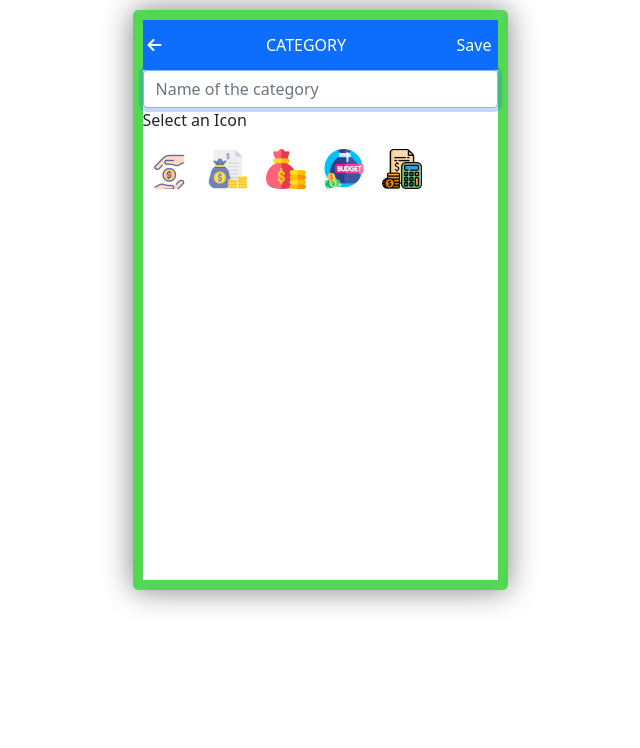
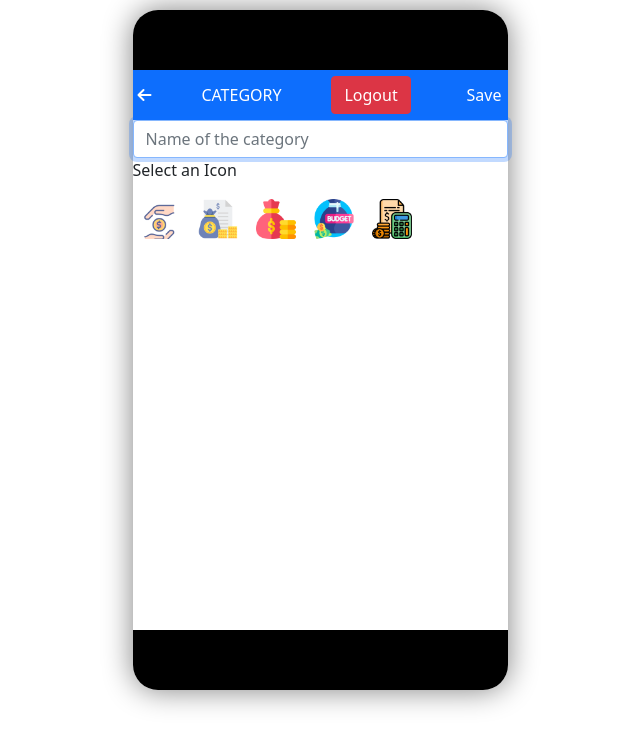
Before and after one commit to DilsherB/ror-budget-maker, a Rails app: page /groups/new in a window 1280 px wide. Shown: the top 748 px of the page, without its empty margins (320-960 px from the left). Run offline with Rails 7, Linux system fonts and the light colour scheme; the visitor is signed in with stand-in values (Sample User, id 1); some libraries are stand-ins or nearby versions.

Commit message:
some tweaks made

```diff
--- a/app/assets/stylesheets/application.css
+++ b/app/assets/stylesheets/application.css
@@ -18,9 +18,10 @@
   margin: 10px auto;
   width: 375px;
   height: max-content;
-  border: 10px solid rgb(84, 215, 84);
+  border: 16px solid #000;
+  border-width: 60px 0;
   box-shadow: 0 0 30px gray;
-  border-radius: 5px;
+  border-radius: 25px;
 }
 
 .d-none {
--- a/app/views/groups/new.html.erb
+++ b/app/views/groups/new.html.erb
@@ -6,6 +6,9 @@
           <i class="fas fa-arrow-left" style="margin-left: 5px;"></i>
         <% end %>
         <span>CATEGORY</span>
+        <% if user_signed_in? %>
+          <%= button_to 'Logout', destroy_user_session_path, method: :delete, class: "btn btn-danger" %>
+        <% end %>
         <%= form.submit "Save", class: "text-white mr-3 bg-transparent border-0", style: "cursor: pointer;" %>
       </div>
 
--- a/app/views/groups/show.html.erb
+++ b/app/views/groups/show.html.erb
@@ -5,11 +5,11 @@
       <%= link_to groups_path, class: "text-white ml-3" do %>
         <i class="fas fa-arrow-left" style="margin-left: 5px;"></i>
       <% end %>
+      <span>TRANSACTIONS</span>
+      <%= link_to 'New', new_group_entity_path(@group), class: "text-white", style: "margin-right: 5px; text-decoration: none; color: inherit;" %>
       <% if user_signed_in? %>
         <%= button_to 'Logout', destroy_user_session_path, method: :delete, class: "btn btn-danger" %>
       <% end %>
-      <span>TRANSACTIONS</span>
-      <%= link_to 'New', new_group_entity_path(@group), class: "text-white", style: "margin-right: 5px; text-decoration: none; color: inherit;" %>
     </div>
 
     <div class="w-100 d-flex my-2 shadow bg-white">
```
